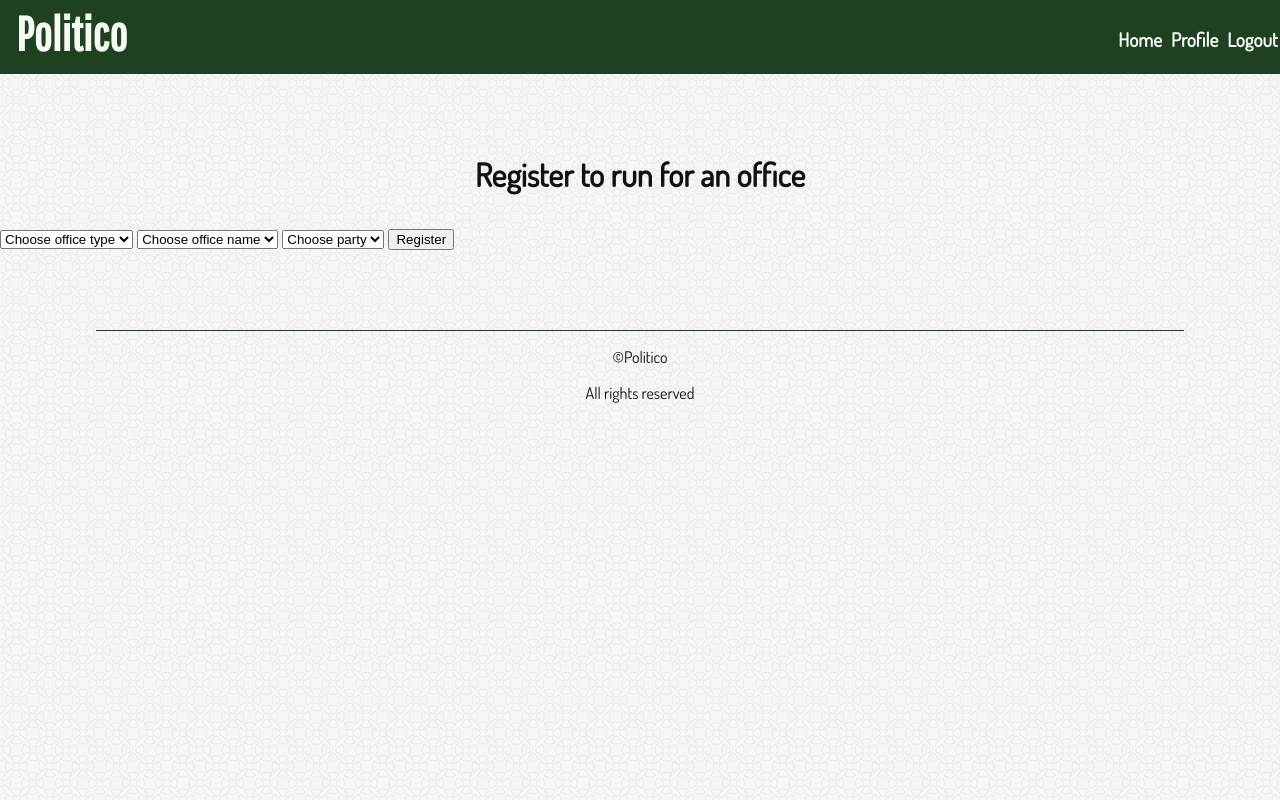
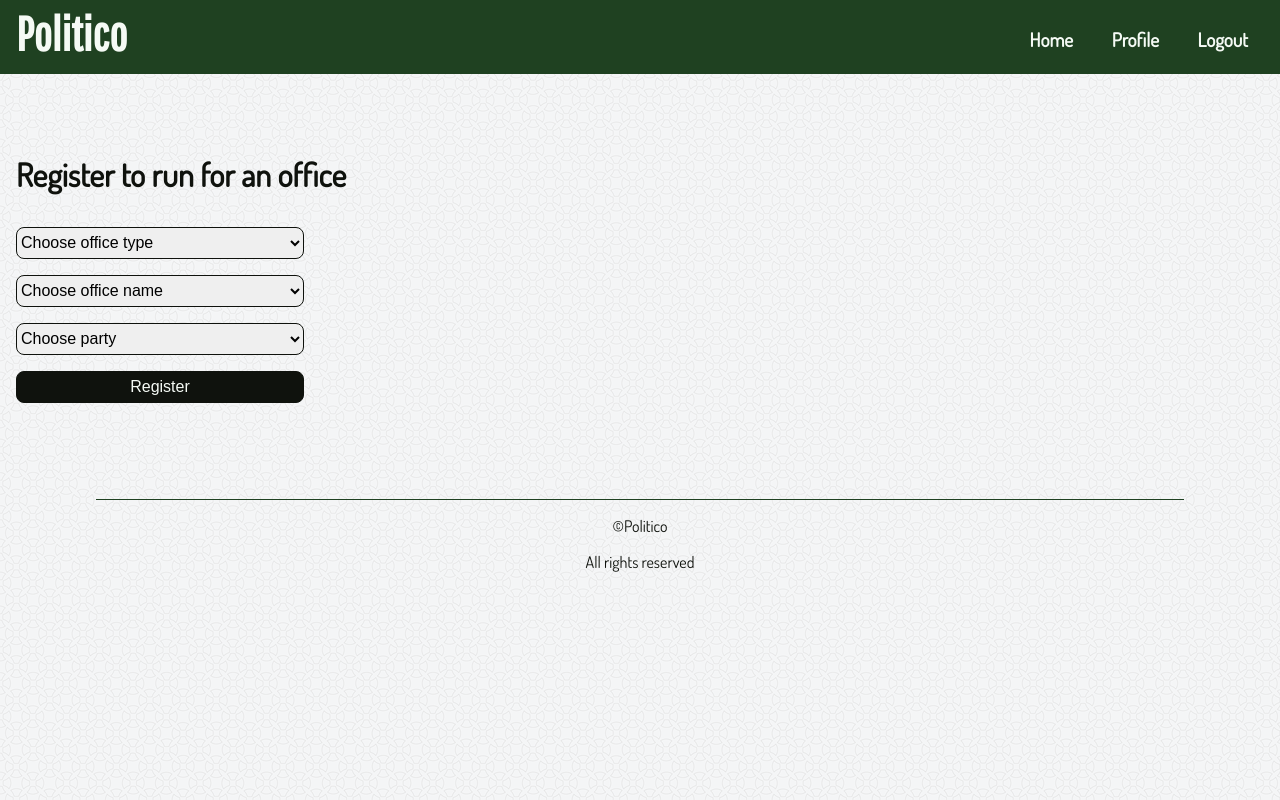
Before and after one commit to Oyekunle-Mark/politico, a plain HTML site: page UI/express_interest.html in a window 1280 px wide. Drawn offline with nearby package versions, Linux system fonts and the light colour scheme.

Commit message:
Added the styles for the express interest page

```diff
--- a/UI/css/index.css
+++ b/UI/css/index.css
@@ -125,10 +125,36 @@ main.sign-in, main.sign-up, main.reset {
     color: white;
 }
 
+.register h3 {
+    text-align: left;
+    padding-left: 1rem;
+}
+
+.register form {
+    display: flex;
+    flex-direction: column;
+    justify-content: flex-start;
+    padding-left: 1rem;
+    padding-bottom: 5rem;
+}
+
+.register form select, button {
+    width: 18rem;
+    height: 2rem;
+    margin-bottom: 1rem;
+    font-size: 1rem;
+    border: 1px solid #0F120D;
+    border-radius: 0.5rem;
+}
+
+.register form button {
+    background: #0F120D;
+    color: #F5FAF5;
+}
+
 footer {
     font-family: 'Dosis', sans-serif;
     margin: 0 auto;
-    margin-top: 5rem;
     border-top: 1px solid #1F4121;
     width: 85%;
     color: #0F120D;
@@ -152,4 +178,8 @@ footer {
         border-radius: 0.5rem;
         margin-bottom: 1rem;
     }
+
+    header ul li a {
+        padding-right: 2rem;
+    }
 }
```
